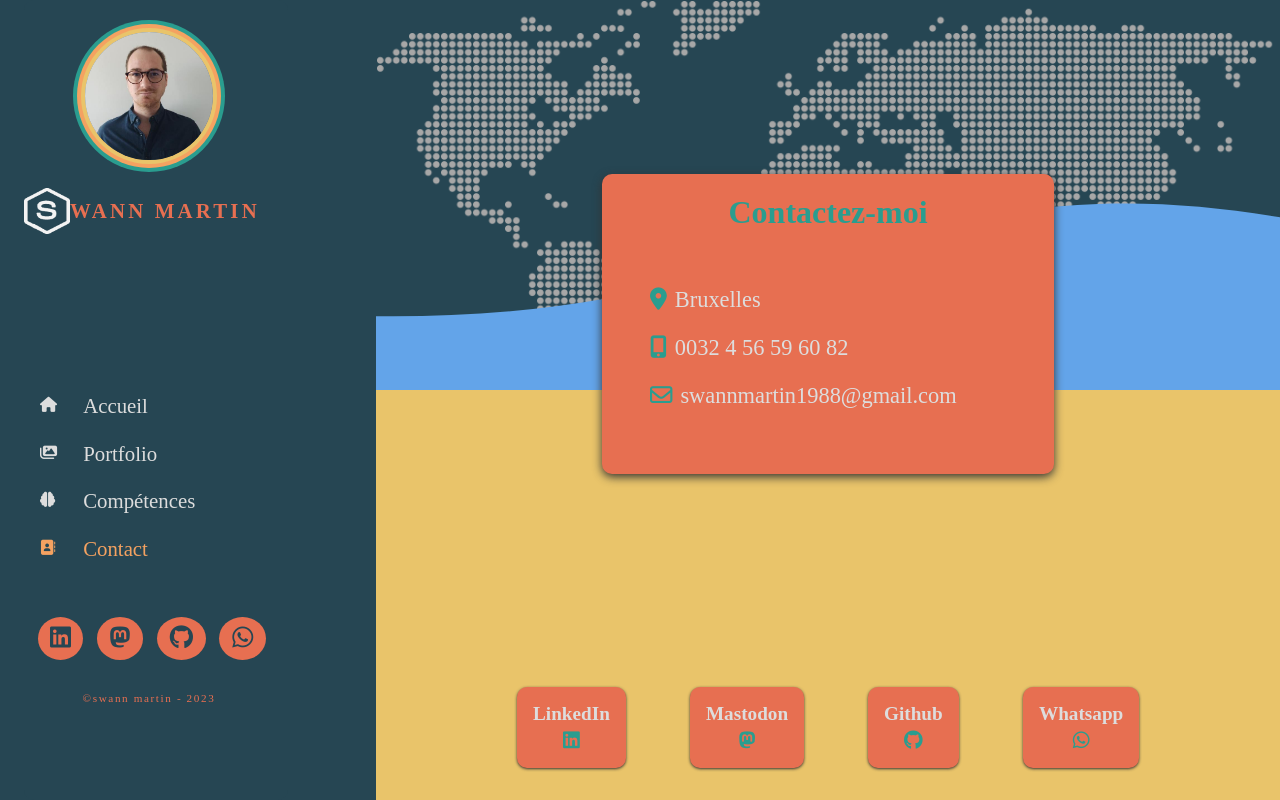
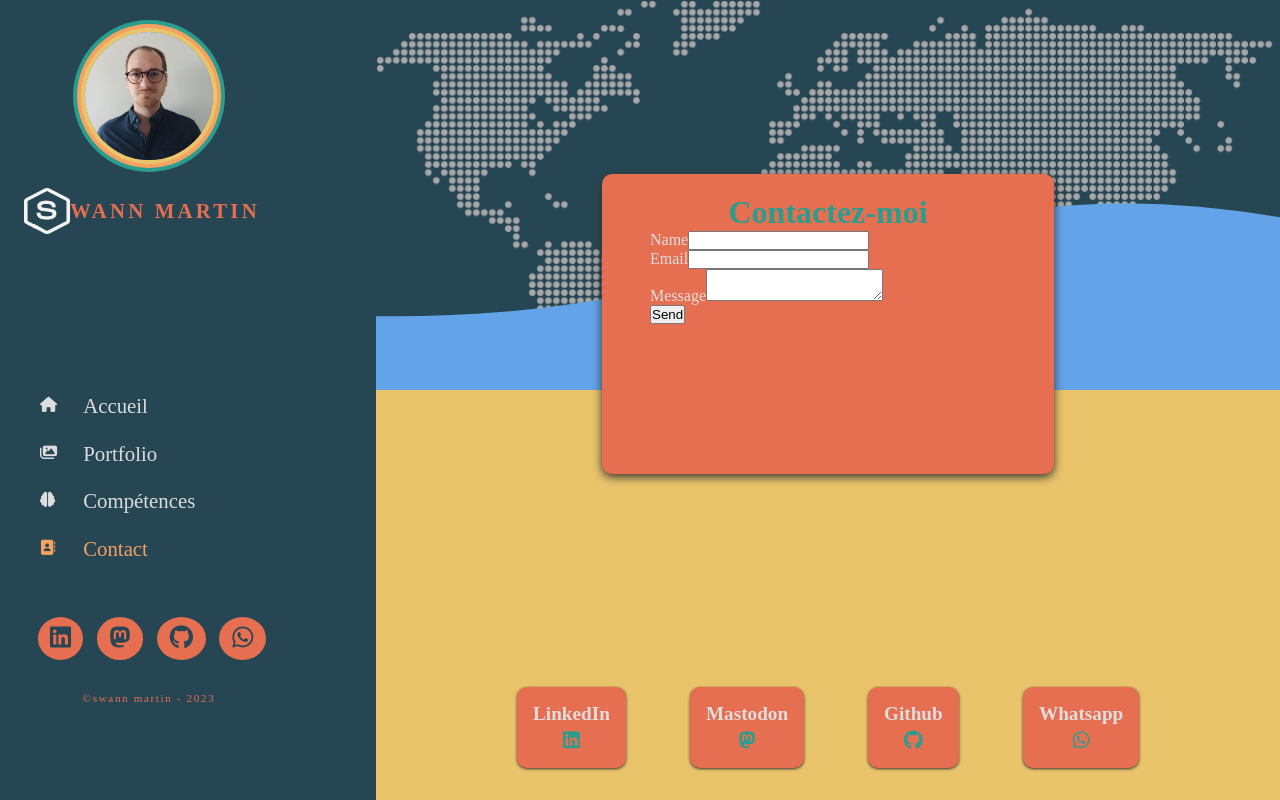
Before and after one commit to swann-martin/portfolio, a React (Vite) app: page /contact in a window 1280 px wide. Built offline with nearby package versions, Linux system fonts and the light colour scheme; no server answers; a web font is replaced by a local one.

Commit message:
add emailjs

```diff
--- /dev/null
+++ b/src/components/ContactForm.tsx
@@ -0,0 +1,56 @@
+import React, { useRef, useState } from 'react';
+import emailjs from '@emailjs/browser';
+
+const ContactForm = () => {
+  const form = useRef(null);
+
+  const [isSent, setIsSent] = useState<boolean>(false);
+
+  const sendEmail = (e: any) => {
+    e.preventDefault();
+    !!form?.current &&
+      typeof form?.current !== 'string' &&
+      emailjs
+        .sendForm(
+          // your service ID
+          'service_zla5ps9',
+          // your template ID
+          'template_9tiguy4',
+          form.current,
+          process.env.REACT_APP_EMAILJS_KEY,
+          // your user ID (protégé par .env)
+          // process.env.REACT_APP_EMAILJS_KEY
+        )
+        .then(
+          (result) => {
+            console.log(result);
+            result?.status === 200 && setIsSent(true);
+          },
+          (error) => {
+            console.log(error.text);
+          },
+        );
+  };
+
+  return !!isSent ? (
+    <div>Message sent !</div>
+  ) : (
+    <form ref={form} onSubmit={sendEmail}>
+      <div>
+        <label>Name</label>
+        <input type="text" name="user_name" />
+      </div>
+      <div>
+        <label>Email</label>
+        <input type="email" name="user_email" />
+      </div>
+      <div>
+        <label>Message</label>
+        <textarea name="message" />
+      </div>
+      <input type="submit" value="Send" className="button" />
+    </form>
+  );
+};
+
+export default ContactForm;
--- a/src/pages/Contact.tsx
+++ b/src/pages/Contact.tsx
@@ -1,11 +1,12 @@
 import React from 'react';
 import Navigation from '../components/Navigation';
-// import { CopyToClipboard } from "react-copy-to-clipboard";
+// import { CopyToClipboard } from 'react-copy-to-clipboard';
+import ContactForm from '../components/ContactForm';
 
 const Contact = () => {
-  const cityName = 'Bruxelles';
-  const phoneNumber = '0032 4 56 59 60 82';
-  const emailAdress = 'swannmartin1988@gmail.com';
+  // const cityName = 'Bruxelles';
+  // const phoneNumber = '0032 4 56 59 60 82';
+  // const emailAdress = 'swannmartin1988@gmail.com';
 
   return (
     <div className="contact">
@@ -14,14 +15,15 @@ const Contact = () => {
         <div className="header"></div>
         <div className="contactBox">
           <h1>Contactez-moi</h1>
-          <ul>
+          <ContactForm />
+          {/* <ul>
             <li>
               <i className="fas fa-map-marker-alt"></i>
               <span>{cityName}</span>
             </li>
             <li>
               <i className="fas fa-mobile-alt"></i>
-              {/* <CopyToClipboard text="0667025467"> */}
+              <CopyToClipboard text="0667025467">
                 <span
                   className="clickInput"
                   onClick={() => {
@@ -30,11 +32,11 @@ const Contact = () => {
                 >
                   {phoneNumber}
                 </span>
-              {/* </CopyToClipboard> */}
+              </CopyToClipboard>
             </li>
             <li>
               <i className="far fa-envelope"></i>
-              {/* <CopyToClipboard text={emailAdress}> */}
+              <CopyToClipboard text={emailAdress}>
                 <span
                   className="clickInput"
                   onClick={() => {
@@ -43,9 +45,9 @@ const Contact = () => {
                 >
                   {emailAdress}
                 </span>
-              {/* </CopyToClipboard> */}
+              </CopyToClipboard>
             </li>
-          </ul>
+          </ul> */}
         </div>
         <div className="socialNetwork">
           <ul>
```
Also changed, not shown: 1 other file (tests, documents, lock files or other folders). Lines whose indentation alone changed are shown as unchanged.
